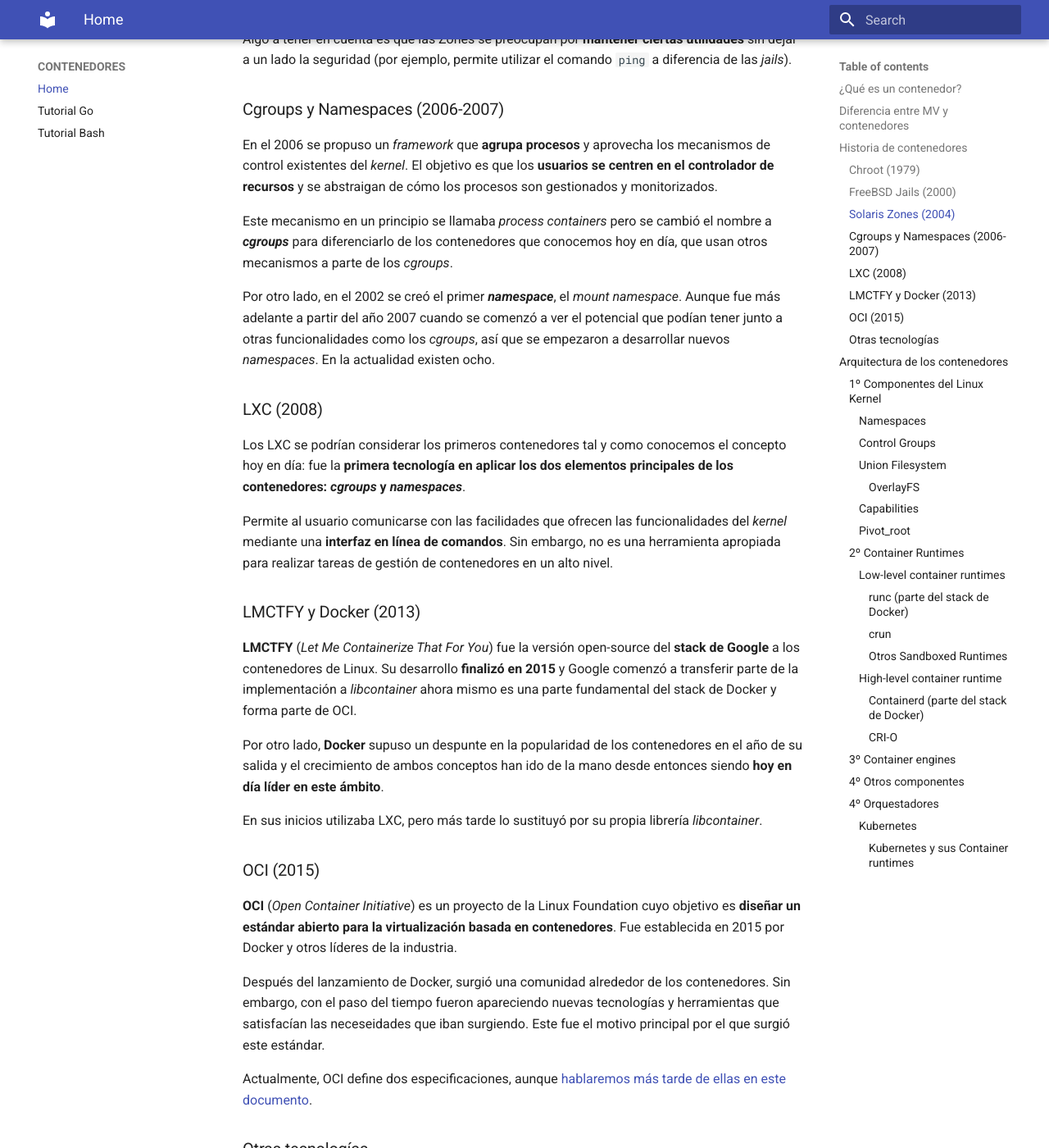
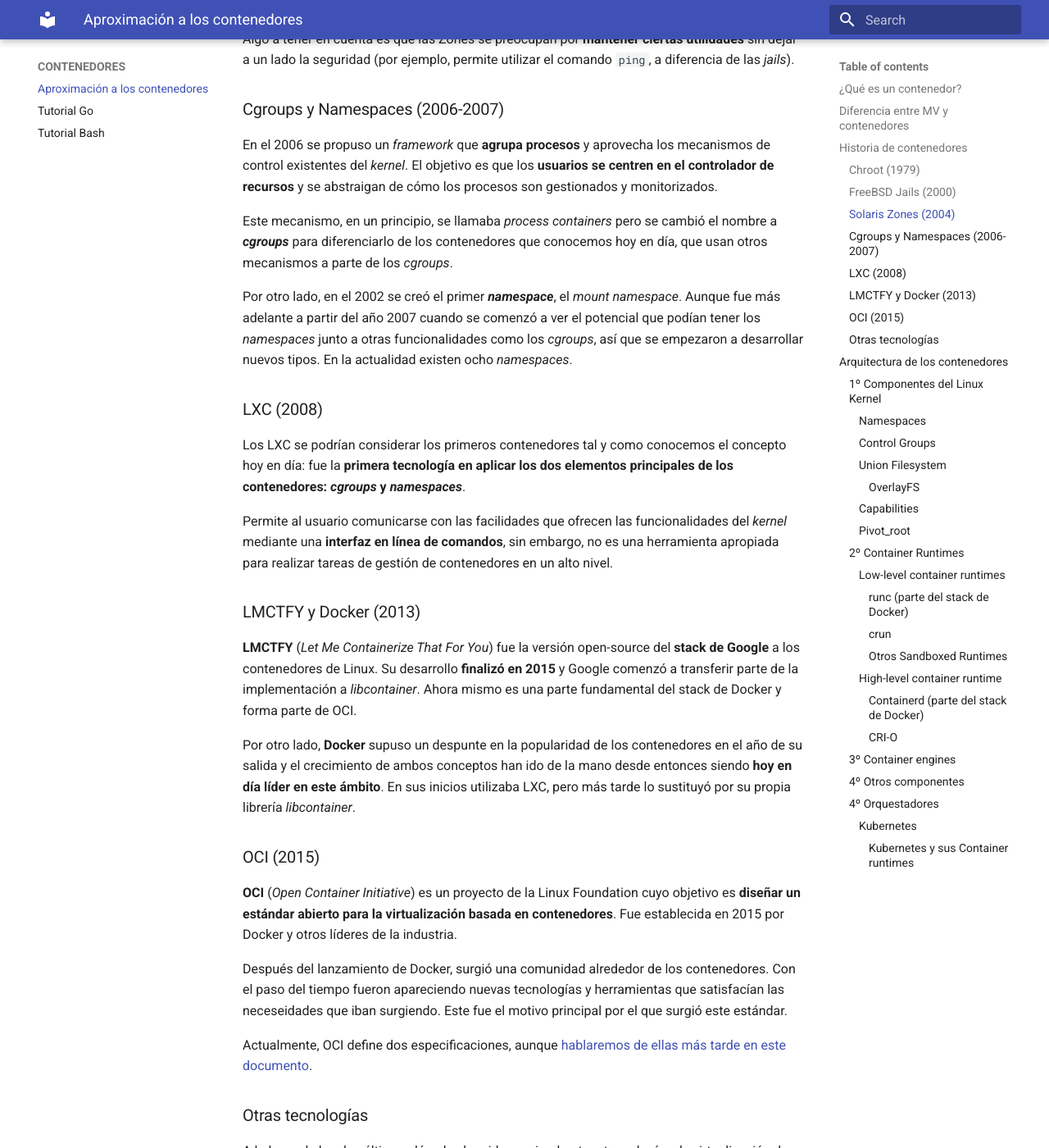
Before and after one commit to casteloig/Aproximacion-Contenedores, an MkDocs documentation site: the page built from docs/index.md, in a window 1280 px wide and 1400 px high, scrolled down 2774 px. Shown: the whole window at 82% size. Built offline with MkDocs 1.6.1 and Material for MkDocs 9.7.7, drawn with Linux system fonts in a browser that asks for light colours; some of the changed text lies outside the part shown.

Commit message:
Corrección 1

```diff
--- a/docs/index.md
+++ b/docs/index.md
@@ -31,7 +31,7 @@
 
         * **Microservicios**: los contenedores **son ligeros y envuelven servicios muy pequeños**, lo que los hace muy aptos para su uso en microservicios.
         * **DevOps + CI/CD**: facilita el ciclo "_build, test and deploy_".
-        * **Cloud**: los contenedores pueden funcionar de forma consistente en prácticamente **cualquier lugar**.
+        * **Cloud**: los contenedores pueden funcionar de forma consistente en, prácticamente, **cualquier lugar**.
 
     === "Ventajas principales"
 
@@ -76,33 +76,31 @@
 * _Global zone_: es la _zone_ por defecto que tiene control sobre todos los procesos. Siempre existe aunque no se haya creado ninguna manualmente.
 * _Non-global zone_: son las _zones_ configuradas desde la global.
 
-Algo a tener en cuenta es que las Zones se preocupan por **mantener ciertas utilidades** sin dejar a un lado la seguridad (por ejemplo, permite utilizar el comando `ping` a diferencia de las _jails_).
+Algo a tener en cuenta es que las Zones se preocupan por **mantener ciertas utilidades** sin dejar a un lado la seguridad (por ejemplo, permite utilizar el comando `ping`, a diferencia de las _jails_).
 
 ### Cgroups y Namespaces (2006-2007)
 En el 2006 se propuso un _framework_ que **agrupa procesos** y aprovecha los mecanismos de control existentes del _kernel_. El objetivo es que los **usuarios se centren en el controlador de recursos** y se abstraigan de cómo los procesos son gestionados y monitorizados.
 
-Este mecanismo en un principio se llamaba _process containers_ pero se cambió el nombre a **_cgroups_** para diferenciarlo de los contenedores que conocemos hoy en día, que usan otros mecanismos a parte de los _cgroups_.
+Este mecanismo, en un principio, se llamaba _process containers_ pero se cambió el nombre a **_cgroups_** para diferenciarlo de los contenedores que conocemos hoy en día, que usan otros mecanismos a parte de los _cgroups_.
 
-Por otro lado, en el 2002 se creó el primer **_namespace_**, el _mount namespace_. Aunque fue más adelante a partir del año 2007 cuando se comenzó a ver el potencial que podían tener junto a otras funcionalidades como los _cgroups_, así que se empezaron a desarrollar nuevos _namespaces_. En la actualidad existen ocho.
+Por otro lado, en el 2002 se creó el primer **_namespace_**, el _mount namespace_. Aunque fue más adelante a partir del año 2007 cuando se comenzó a ver el potencial que podían tener los _namespaces_ junto a otras funcionalidades como los _cgroups_, así que se empezaron a desarrollar nuevos tipos. En la actualidad existen ocho _namespaces_.
 
 ### LXC (2008)
 Los LXC se podrían considerar los primeros contenedores tal y como conocemos el concepto hoy en día: fue la **primera tecnología en aplicar los dos elementos principales de los contenedores: _cgroups_ y _namespaces_**.
 
-Permite al usuario comunicarse con las facilidades que ofrecen las funcionalidades del _kernel_ mediante una **interfaz en línea de comandos**. Sin embargo, no es una herramienta apropiada para realizar tareas de gestión de contenedores en un alto nivel.
+Permite al usuario comunicarse con las facilidades que ofrecen las funcionalidades del _kernel_ mediante una **interfaz en línea de comandos**, sin embargo, no es una herramienta apropiada para realizar tareas de gestión de contenedores en un alto nivel.
 
 ### LMCTFY y Docker (2013)
-**LMCTFY** (_Let Me Containerize That For You_) fue la versión open-source del **stack de Google** a los contenedores de Linux. Su desarrollo **finalizó en 2015** y Google comenzó a transferir parte de la implementación a _libcontainer_ ahora mismo es una parte fundamental del stack de Docker y forma parte de OCI.
+**LMCTFY** (_Let Me Containerize That For You_) fue la versión open-source del **stack de Google** a los contenedores de Linux. Su desarrollo **finalizó en 2015** y Google comenzó a transferir parte de la implementación a _libcontainer_. Ahora mismo es una parte fundamental del stack de Docker y forma parte de OCI.
 
-Por otro lado, **Docker** supuso un despunte en la popularidad de los contenedores en el año de su salida y el crecimiento de ambos conceptos han ido de la mano desde entonces siendo **hoy en día líder en este ámbito**.
-
-En sus inicios utilizaba LXC, pero más tarde lo sustituyó por su propia librería _libcontainer_.
+Por otro lado, **Docker** supuso un despunte en la popularidad de los contenedores en el año de su salida y el crecimiento de ambos conceptos han ido de la mano desde entonces siendo **hoy en día líder en este ámbito**. En sus inicios utilizaba LXC, pero más tarde lo sustituyó por su propia librería _libcontainer_.
 
 ### OCI (2015)
 **OCI** (_Open Container Initiative_) es un proyecto de la Linux Foundation cuyo objetivo es **diseñar un estándar abierto para la virtualización basada en contenedores**. Fue establecida en 2015 por Docker y otros líderes de la industria.
 
-Después del lanzamiento de Docker, surgió una comunidad alrededor de los contenedores. Sin embargo, con el paso del tiempo fueron apareciendo nuevas tecnologías y herramientas que satisfacían las neceseidades que iban surgiendo. Este fue el motivo principal por el que surgió este estándar.
+Después del lanzamiento de Docker, surgió una comunidad alrededor de los contenedores. Con el paso del tiempo fueron apareciendo nuevas tecnologías y herramientas que satisfacían las neceseidades que iban surgiendo. Este fue el motivo principal por el que surgió este estándar.
 
-Actualmente, OCI define dos especificaciones, aunque [hablaremos más tarde de ellas en este documento](#runc-parte-del-stack-de-docker).
+Actualmente, OCI define dos especificaciones, aunque [hablaremos de ellas más tarde en este documento](#runc-parte-del-stack-de-docker).
 
 ### Otras tecnologías
 A lo largo de las dos últimas décadas han ido surgiendo otras tecnologías de virtualización de sistema operativo, pero han sido menos importantes para el ecosistema de los contenedores que las anteriormente mencionadas.
@@ -133,7 +131,7 @@
 
 | Llamada      | Descripción                          |
 | ----------- | ------------------------------------ |
-| `clone`       | Crea un proceso hijo al igual que `fork` pero proporcionando más control sobre qué partes del contexto se comparten.  |
+| `clone`       | Crea un proceso hijo ,al igual que `fork`, pero proporcionando más control sobre qué partes del contexto se comparten.  |
 | `unshare`       | Crea un nuevo _namespace_ y ejecuta un nuevo proceso dentro de éste. |
 | `setns`    | Mueve el hilo actual dentro de un _namespace_ existente |
 | `ioctl` | Ofrece información sobre _namespaces_  (la información se maneja desde `/proc/$PID/ns`)|
@@ -195,7 +193,7 @@
         !!! note "Función"
             Este _namespace_ crea un nuevo **árbol de procesos** propio de cada contenedor.
 
-        Los **procesos** que estén dentro de este _namespace_ **pertenecen**, por tanto, **a dos árboles**, el global y el propio del _namespace_. De esta forma un mismo proceso puede tener varios PIDs dependiendo de en qué árbol se consulte.
+        Los **procesos** que estén dentro de este _namespace_ **pertenecen**, por tanto, **a dos árboles**, el global y el propio del _namespace_. De esta forma, un mismo proceso puede tener varios PIDs dependiendo de en qué árbol se consulte.
 
         <figure>
             <img src="./img/pid_ns.png" width="500" />
@@ -217,12 +215,6 @@
         !!! note "Función"
             Proporciona **aislamiento de los recursos de red**, donde cada contenedor puede tener su propio stack de recursos: tablas de enrutado, reglas de _iptables_, _sockets_, etc.
 
-        En las tecnologías actuales de contenedores se suele utilizar el modelo _bridge_. En este modelo el puente, que está en el _namespace_ global, ofrece la conexión a los contenedores mediante una interfaz virtual. A la vez, cada contenedor, en su propio _namespace_, tiene una interfaz virtual conectada a la del puente.
-
-        <figure>
-            <img src="./img/net_ns.png" width="500" />
-            <figcaption>Ejemplo generalizado de bridge.</figcaption>
-        </figure>
 
         La _flag_ correspondiente es `CLONE_NEWNET`.
 
@@ -336,10 +328,10 @@
 Docker, actualmente, utiliza un tipo de Union Filesystem llamado Overlay2. Esta tecnología utiliza tres capas:
 
 1. **Base** (sólo lectura): es la capa donde van los archivos base. En terminología de Docker se correspondería con la imagen.
-2. **Overlay**: es la capa donde opera el usuario. En un principio ofrece una vista de la capa base y permite operar sobre ella, aunque los cambios no se guardan en esta capa.
+2. **Overlay**: es la capa donde opera el usuario. Ofrece una vista de la capa base y permite operar sobre ella, aunque los cambios no se guardan en esta capa.
 3. **Diff**: es la capa donde se guardan los cambios realizados en la capa anterior.
 
-Una de las características fundamentales que usan los UnionFS es la **técnica de COW** (_Copy On Write_) que permite **reducir el consumo de copias sin modificar**. Si un fichero existe en la capa **base** y otra capa quiere leerlo, lee el original. Cuando una capa quiera modificar el archivo es cuando debe copiarla y modificarla en la propia capa que la necesite.
+Una de las características fundamentales que usan los UnionFS es la **técnica de COW** (_Copy On Write_) que permite ahorrar el número de copias iguales que se crean al **utilizar siempre una única copia de un archivo** y, en el caso de querer modificarlo, sí que se tendría que crear un nuevo archivo con los cambios guardados.
 
 <figure>
     <img src="./img/overlay.png" width="700" />
@@ -618,3 +610,14 @@
 
 # AMPLIACIÓN DE CONTENIDOS
 Los contenidos explicados en esta pagina han sido obtenidos íntegramente de *********ENLACE A LA MEMORIA EN GITHUB*********
+
+
+
+
+[//]: # (NET NS)
+[//]: # (En las tecnologías actuales de contenedores se suele utilizar el modelo _bridge_. En este modelo el puente, que está en el _namespace_ global, ofrece la conexión a los contenedores mediante una interfaz virtual. A la vez, cada contenedor, en su propio _namespace_, tiene una interfaz virtual conectada a la del puente.)
+
+[//]: # (<figure>)
+[//]: # (<img src="./img/net_ns.png" width="500" />)
+[//]: # (<figcaption>Ejemplo generalizado de bridge.</figcaption>)
+[//]: # (</figure>)
--- a/mkdocs.yml
+++ b/mkdocs.yml
@@ -1,6 +1,6 @@
 site_name: CONTENEDORES
 nav:
-    - Home: index.md
+    - Aproximación a los contenedores: index.md
     - Tutorial Go: tutoriales/contenedorgo.md
     - Tutorial Bash: tutoriales/contenedorbash.md
 theme: material
```
Also changed, not shown: other parts of docs/index.md (+20 -20 lines).
